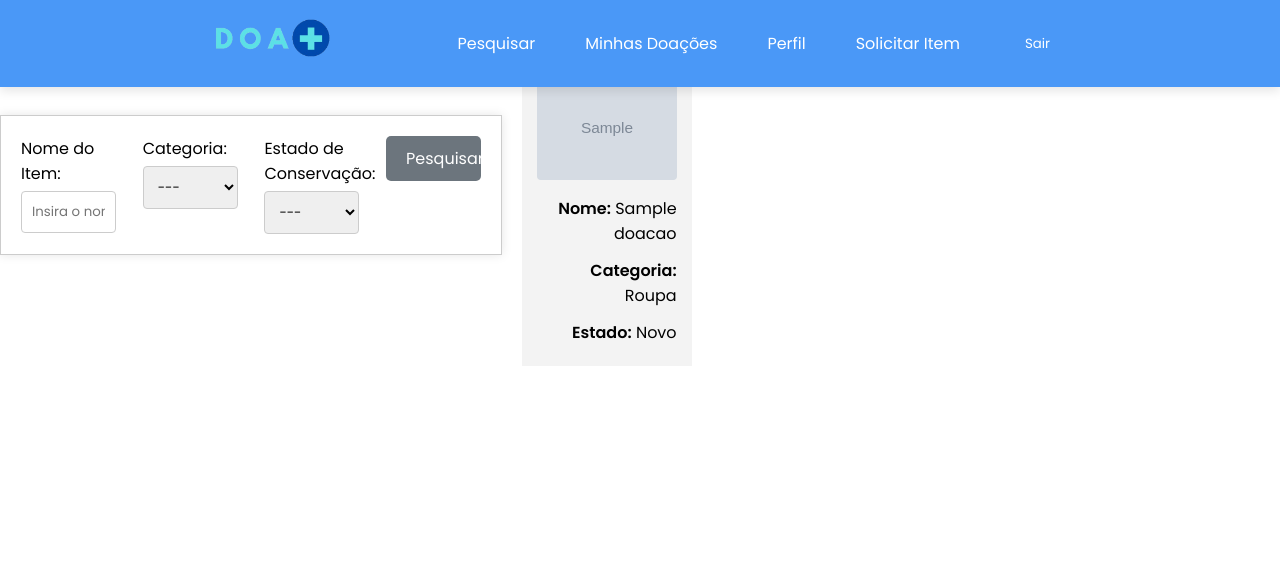
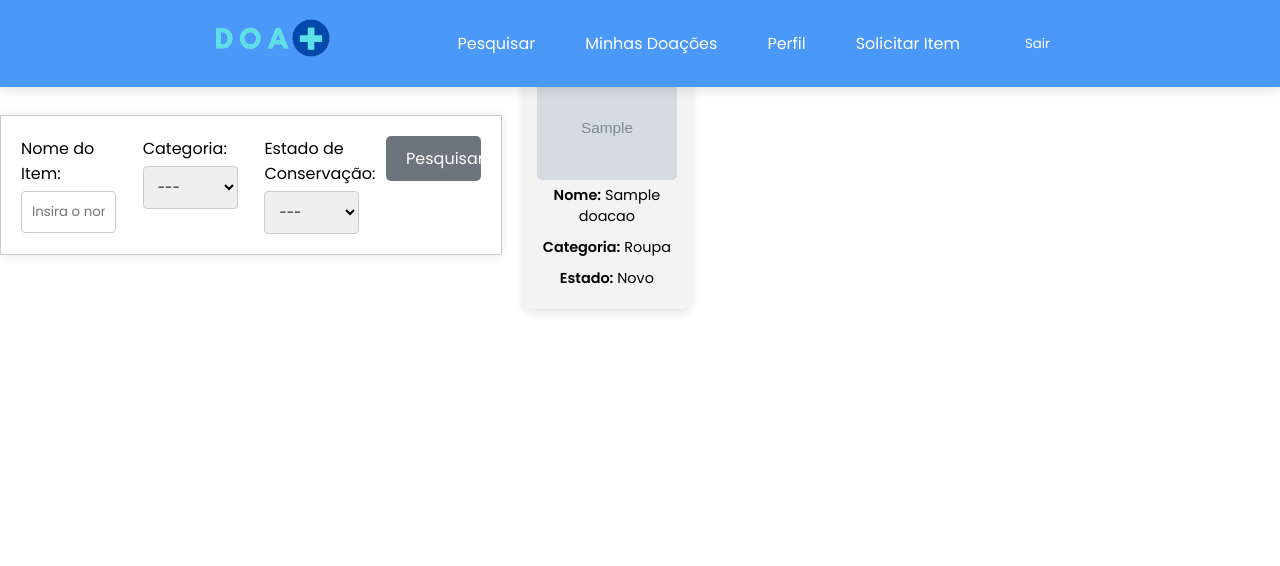
Before and after one commit to marimmbc/doamais, a Django app: template DoaMais/main/templates/pesquisar.html in a window 1280 px wide. Shown: the top 566 px of the page. Run offline with Django 5.2, Linux system fonts and the light colour scheme; the template is opened without the code that fills it: values that come from a table or form of the project are taken from there, others are empty; tables that the repository leaves empty hold one stand-in row (values such as "Sample post"); grey boxes marked "Sample" are stand-in pictures.

Commit message:
ajuste css pesquisar

```diff
--- a/DoaMais/main/static/css/pesquisar.css
+++ b/DoaMais/main/static/css/pesquisar.css
@@ -74,89 +74,52 @@ body {
 
 .search-results {
   display: grid;
-  grid-template-columns: repeat(4, 1fr); /* Create four columns */
-  gap: 20px; /* Space between items */
-  padding: 0 20px; /* Padding on the sides */
-  max-width: 1200px; /* Maximum width of the container */
-  margin: 0 auto; /* Centering the container */
+  grid-template-columns: repeat(4, 1fr); /* four items per row */
+  grid-template-rows: repeat(4, auto); /* four rows */
+  gap: 20px; /* space between grid items */
+  padding: 20px; /* padding around the grid */
+  align-items: center; /* centers items vertically */
+  justify-items: center; /* centers items horizontally */
 }
 
 .search-item {
+  background-color: #f3f3f3; /* as per your design */
+  border-radius: 10px; /* rounded corners for the items */
+  box-shadow: 0 4px 8px rgba(0, 0, 0, 0.1); /* subtle shadow for depth */
+  padding: 15px; /* space inside each item */
   display: flex;
   flex-direction: column;
-  align-items: flex-end; /* Align items to the right */
+  align-items: center; /* aligns item title, category, and condition centrally below the image */
 }
 
 .search-item img {
-  max-width: 100%; /* Ensure the image is responsive */
-  height: auto; /* Maintain aspect ratio */
-  border-radius: 4px; /* Rounded corners for the image */
-  margin-bottom: 10px; /* Space between image and text */
+  width: 100%; /* makes image responsive */
+  height: auto; /* maintains aspect ratio */
+  border-radius: 5px; /* rounded corners for images */
 }
 
 .search-item div {
+  width: 100%; /* ensures the div fills the width of its parent */
   display: flex;
   flex-direction: column;
-  align-items: flex-end; /* Align text to the right */
+  align-items: center; /* centers the text below the image */
+  text-align: center; /* ensures text is centered if it breaks into multiple lines */
 }
 
 .search-item p {
-  margin: 0; /* Remove default margin */
-  padding: 2px 0; /* Add some padding for spacing */
-  text-align: right; /* Align text to the right */
+  margin: 5px 0; /* adds space between paragraphs */
+  font-size: 0.9em; /* adjust to match your design */
 }
 
+/* Responsive adjustments */
 @media (max-width: 1024px) {
   .search-results {
-    grid-template-columns: repeat(2, 1fr); /* 2 columns on smaller screens */
+    grid-template-columns: repeat(2, 1fr); /* two items per row for smaller screens */
   }
 }
 
 @media (max-width: 768px) {
   .search-results {
-    grid-template-columns: 1fr; /* 1 column on mobile screens */
+    grid-template-columns: 1fr; /* one item per row for mobile screens */
   }
 }
-
-.search-results {
-  display: grid;
-  grid-template-columns: repeat(4, 1fr); /* Create four columns */
-  gap: 20px; /* Space between items */
-  padding: 0 20px; /* Padding on the sides */
-  margin-top: 20px; /* Space below the form */
-}
-
-.search-item {
-  background-color: #f3f3f3; /* Background color for the item */
-  padding: 15px; /* Padding inside each item */
-  display: flex;
-  flex-direction: column;
-  align-items: center; /* Center align the items */
-}
-
-.search-item img {
-  width: 100%; /* Full width of the item */
-  height: auto; /* Maintain aspect ratio */
-  object-fit: cover; /* Cover the space properly */
-  margin-bottom: 10px; /* Space between image and text */
-}
-
-.search-item div {
-  text-align: center; /* Center text below the image */
-}
-
-.search-item p {
-  margin: 4px 0; /* Spacing between lines */
-}
-
-@media (max-width: 1024px) {
-  .search-results {
-    grid-template-columns: repeat(2, 1fr); /* 2 columns on tablet screens */
-  }
-}
-
-@media (max-width: 768px) {
-  .search-results {
-    grid-template-columns: 1fr; /* 1 column on mobile screens */
-  }
-}
```
